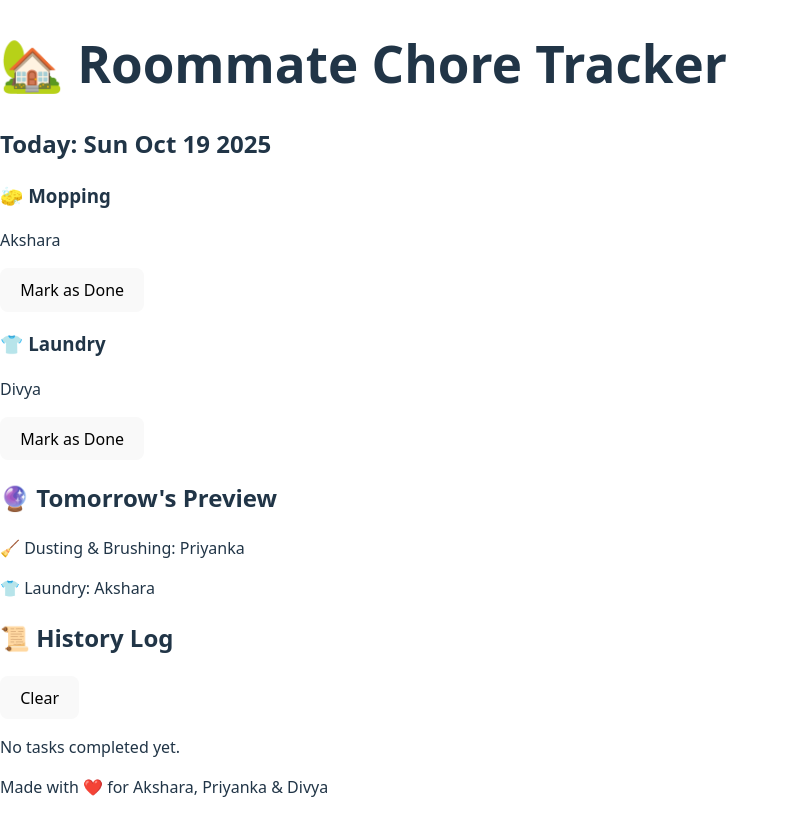
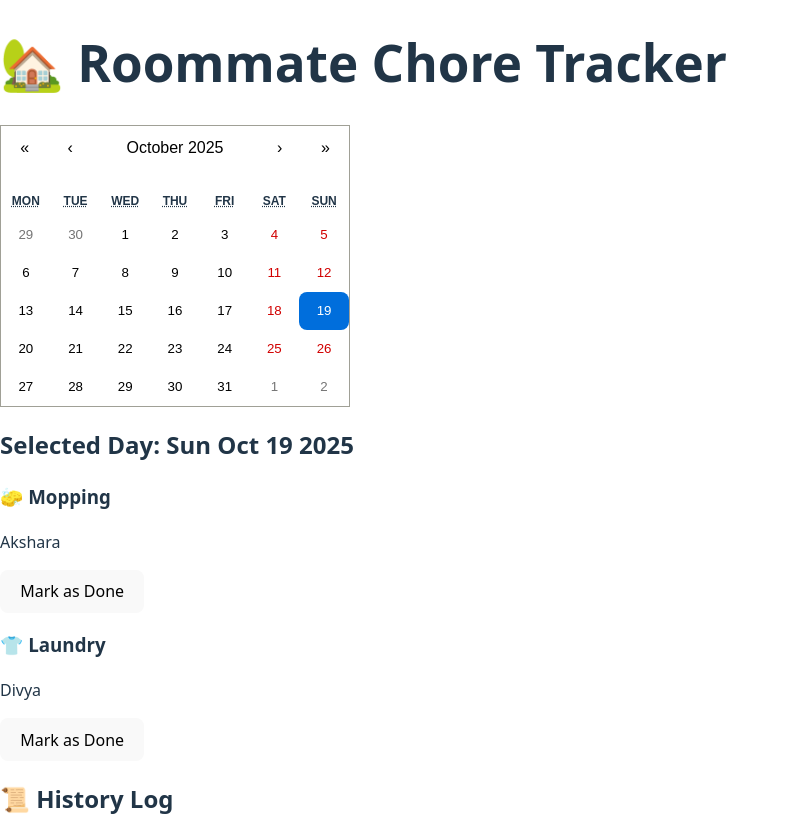
Before and after one commit to aks1822/roommate-chore-tracker, a React (Vite) app in the folder roommate-chore-tracker/: page / in a window 1280 px wide. Shown: the top 816 px of the page, without its empty margins (0-789 px from the left). Built offline with nearby package versions, Linux system fonts and the light colour scheme.

Commit message:
Updated rotation and tasks logic

```diff
--- a/package.json
+++ b/package.json
@@ -11,6 +11,7 @@
   },
   "dependencies": {
     "react": "^19.1.1",
+    "react-calendar": "^6.0.0",
     "react-dom": "^19.1.1"
   },
   "devDependencies": {
--- a/roommate-chore-tracker/src/ChoreTracker.jsx
+++ b/roommate-chore-tracker/src/ChoreTracker.jsx
@@ -1,8 +1,10 @@
 import React, { useState, useEffect } from "react";
+import Calendar from "react-calendar";
+import "react-calendar/dist/Calendar.css";
 
 export default function ChoreTracker() {
   const roommates = ["Akshara", "Priyanka", "Divya"];
-  const [today, setToday] = useState(new Date());
+  const [selectedDate, setSelectedDate] = useState(new Date());
   const [history, setHistory] = useState(() => {
     const saved = localStorage.getItem("choreHistory");
     return saved ? JSON.parse(saved) : [];
@@ -12,48 +14,22 @@ export default function ChoreTracker() {
     localStorage.setItem("choreHistory", JSON.stringify(history));
   }, [history]);
 
-  // Helper: choose person in rotation
   const getPerson = (indexOffset = 0) =>
     roommates[(indexOffset % roommates.length + roommates.length) % roommates.length];
 
-  // Compute relative day number since "today = day 0"
-  const getDayOffset = (offset = 0) => {
-    const current = new Date(today);
-    const base = new Date(today);
-    base.setHours(0, 0, 0, 0);
-    current.setDate(today.getDate() + offset);
-    return Math.floor((current - base) / (1000 * 60 * 60 * 24)) + offset;
-  };
+  const baseDate = new Date("2025-10-19"); // today = Akshara mops, Divya laundry, tomorrow Priyanka dusts
+  const diffDays = Math.floor((selectedDate - baseDate) / (1000 * 60 * 60 * 24));
+  const dayOfWeek = selectedDate.getDay();
 
-  // --- TODAY’s Chores ---
-  const dayOfWeek = today.getDay(); // Sunday = 0
-  const diff = 0; // today offset = 0
+  // --- Chore Logic ---
+  const mopping = dayOfWeek === 0 ? getPerson(Math.floor(diffDays / 7)) : null; // every Sunday
+  const laundry = getPerson(diffDays - 1); // daily
+  const dusting =
+    dayOfWeek !== 0 && diffDays % 2 === 1 ? getPerson(diffDays) : null; // alternate days, skip Sunday
 
-  // Mopping: Sunday only, starts with Akshara
-  const mopping =
-    dayOfWeek === 0 ? getPerson(Math.floor(diff / 7)) : null;
-
-  // Laundry: daily, starts today with Divya
-  const laundry = getPerson(diff - 1); // so day0=Divya, day1=Akshara, etc.
-
-  // Dusting: every alternate day starting tomorrow (Priyanka)
-  const dusting =
-    dayOfWeek !== 0 && diff % 2 === 1 ? getPerson(diff) : null;
-
-  // --- TOMORROW’s Chores ---
-  const tomorrowDay = (dayOfWeek + 1) % 7;
-  const tDiff = diff + 1;
-
-  const moppingTomorrow =
-    tomorrowDay === 0 ? getPerson(Math.floor(tDiff / 7)) : null;
-  const laundryTomorrow = getPerson(tDiff - 1);
-  const dustingTomorrow =
-    tomorrowDay !== 0 && tDiff % 2 === 1 ? getPerson(tDiff) : null;
-
-  // --- Mark Done & History ---
   const handleDone = (task, person) => {
     const newEntry = {
-      date: today.toDateString(),
+      date: selectedDate.toDateString(),
       task,
       person,
       time: new Date().toLocaleTimeString(),
@@ -69,11 +45,23 @@ export default function ChoreTracker() {
   };
 
   return (
-    <div className="min-h-screen flex flex-col items-center justify-center bg-gradient-to-br from-gray-900 to-gray-800 text-white p-6 text-center">
+    <div className="min-h-screen flex flex-col items-center justify-start bg-gradient-to-br from-gray-900 to-gray-800 text-white p-6 text-center">
       <h1 className="text-3xl font-bold mb-4">🏡 Roommate Chore Tracker</h1>
-      <h2 className="text-xl mb-6">Today: {today.toDateString()}</h2>
 
-      {/* TODAY */}
+      {/* Calendar */}
+      <div className="bg-gray-800 p-4 rounded-2xl shadow-lg mb-6">
+        <Calendar
+          onChange={setSelectedDate}
+          value={selectedDate}
+          className="rounded-lg p-2 text-black"
+        />
+      </div>
+
+      <h2 className="text-xl mb-6">
+        Selected Day: {selectedDate.toDateString()}
+      </h2>
+
+      {/* Chore Cards */}
       <div className="grid gap-4 w-full max-w-md">
         {mopping && (
           <div className="bg-gray-700 rounded-2xl p-4 shadow-lg">
@@ -115,17 +103,7 @@ export default function ChoreTracker() {
         )}
       </div>
 
-      {/* TOMORROW */}
-      <div className="mt-8 w-full max-w-md">
-        <h2 className="text-xl font-semibold mb-2">🔮 Tomorrow's Preview</h2>
-        <div className="bg-gray-700 rounded-2xl p-4 text-left shadow-lg">
-          {moppingTomorrow && <p>🧽 Mopping: {moppingTomorrow}</p>}
-          {dustingTomorrow && <p>🧹 Dusting & Brushing: {dustingTomorrow}</p>}
-          {laundryTomorrow && <p>👕 Laundry: {laundryTomorrow}</p>}
-        </div>
-      </div>
-
-      {/* HISTORY */}
+      {/* History */}
       <div className="mt-8 w-full max-w-md">
         <div className="flex justify-between items-center mb-2">
           <h2 className="text-xl font-semibold">📜 History Log</h2>
```
Also changed, not shown: 1 other file (tests, documents, lock files or other folders).
